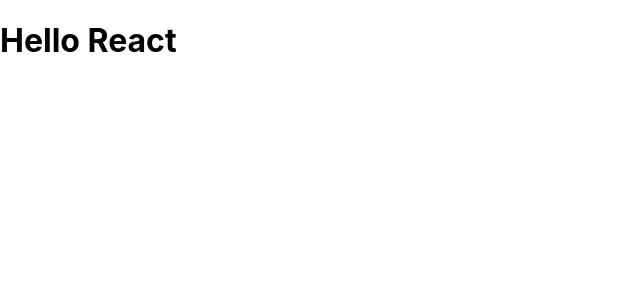
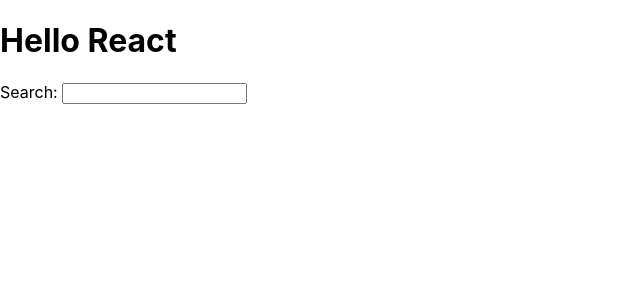
Before and after one commit to ShrutiMalik123/react-revision, a React (Create React App) app: page / in a window 1280 px wide. Shown: the top 300 px of the page, without its empty margins (0-640 px from the left). Built offline with nearby package versions, Linux system fonts and the light colour scheme.

Commit message:
add search with input field

```diff
--- a/src/App.js
+++ b/src/App.js
@@ -6,6 +6,9 @@
   return (
     <div>
       <h1>Hello {title}</h1>
+
+      <label htmlFor="search">Search: </label>
+      <input id="search" type="text" />
     </div>
   );
 }
```
